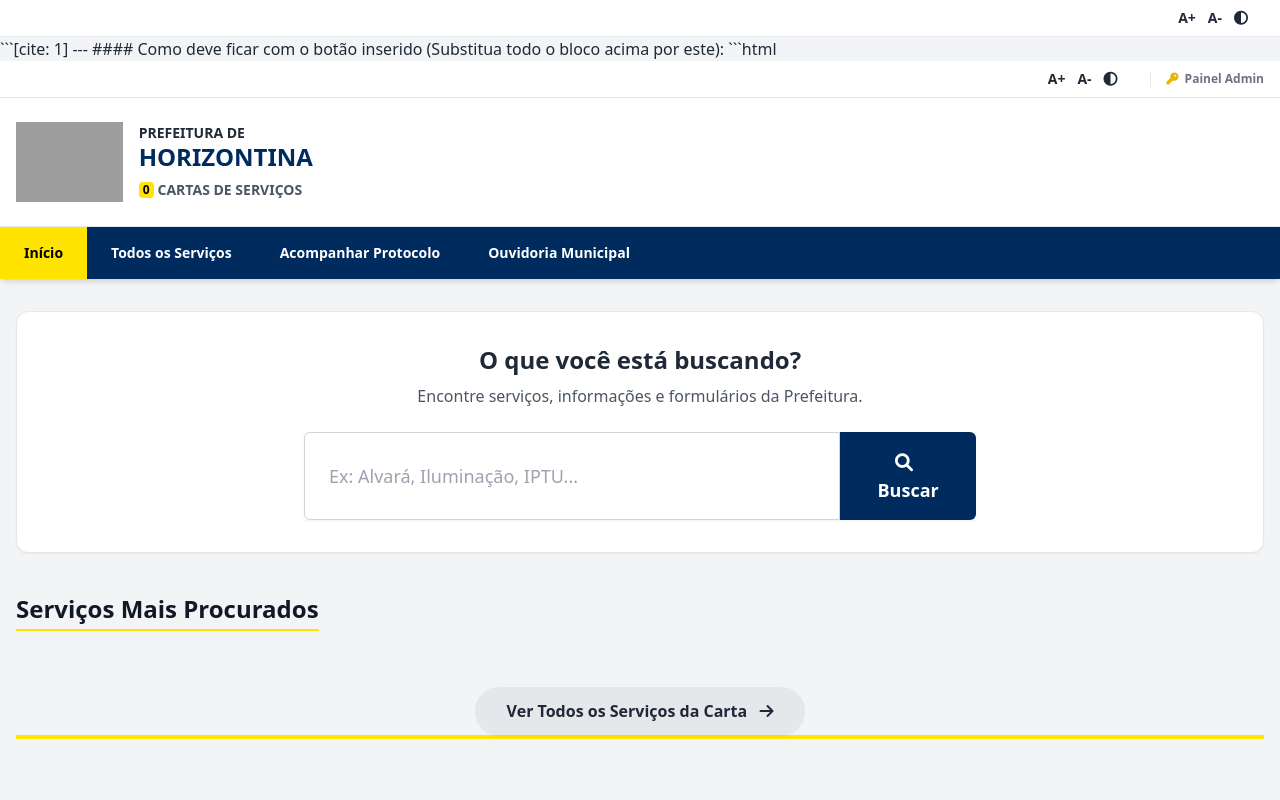
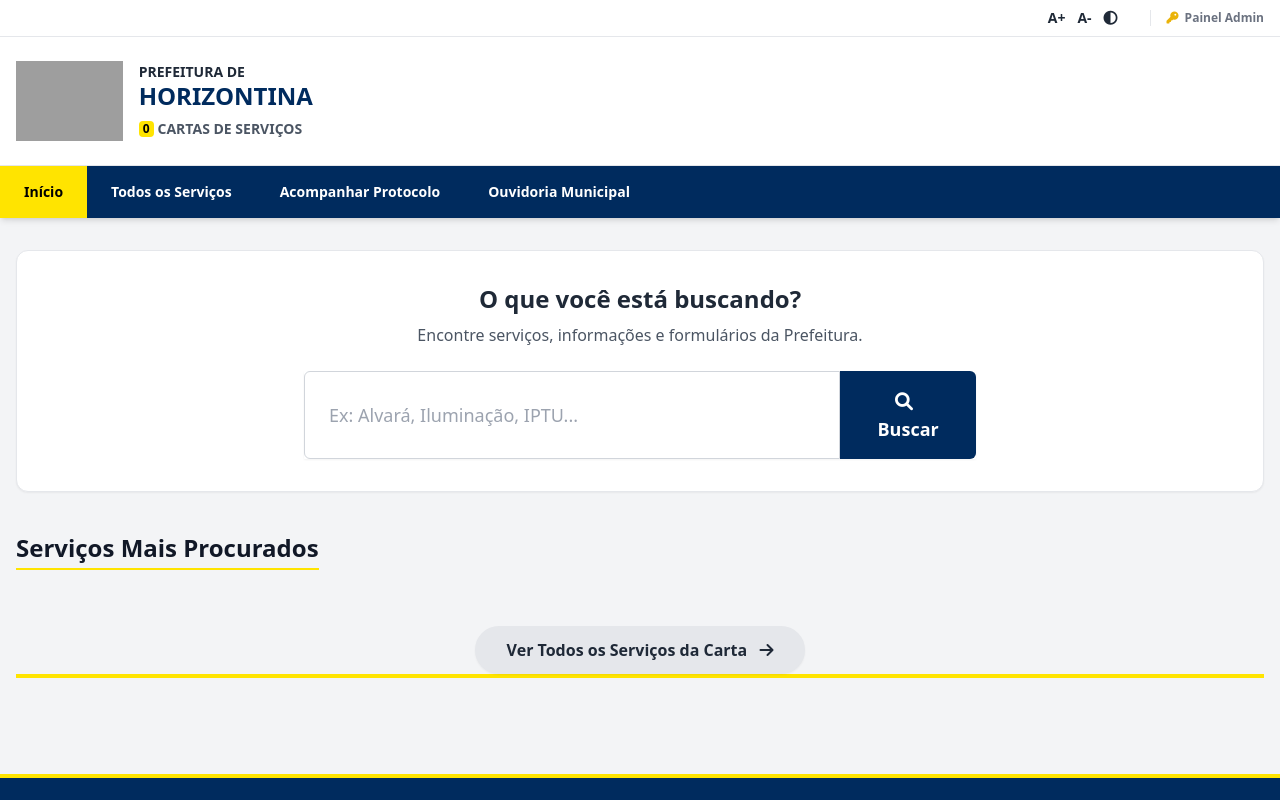
Before and after one commit to diegoconte/servicoshz, a website: page index.html in a window 1280 px wide. Shown: the top 800 px of the page. Drawn offline with nearby package versions, Linux system fonts and the light colour scheme; no server answers; grey boxes are pictures that could not be loaded.

Commit message:
botao de acesso ao admin atualizado e estavel

````diff
--- a/index.html
+++ b/index.html
@@ -83,20 +83,6 @@
 </head>
 <body class="bg-gray-100 text-gray-800 font-sans flex flex-col min-h-screen">
 
-    <!-- Topo de Acessibilidade -->
-    <div class="w-full bg-white py-2 px-4 flex justify-end items-center gap-4 text-sm border-b border-gray-200">
-        <div class="flex items-center gap-3 mr-4 hidden sm:flex">
-            <button onclick="alterarFonte('aumentar')" class="hover:underline font-bold" aria-label="Aumentar texto">A+</button>
-            <button onclick="alterarFonte('diminuir')"class="hover:underline font-bold" aria-label="Diminuir texto">A-</button>
-            <button onclick="alternarContraste()" class="hover:text-gray-600" aria-label="Alto Contraste"><i class="fas fa-adjust"></i></button>
-        </div>
-    </div>
-```[cite: 1]
-
----
-
-#### Como deve ficar com o botão inserido (Substitua todo o bloco acima por este):
-```html
     <!-- Topo de Acessibilidade (Com Botão de Login Admin integrado) -->
     <div class="w-full bg-white py-2 px-4 flex justify-end items-center gap-4 text-sm border-b border-gray-200">
         <!-- Botões de Acessibilidade (Ocultos em telas muito pequenas) -->
````
